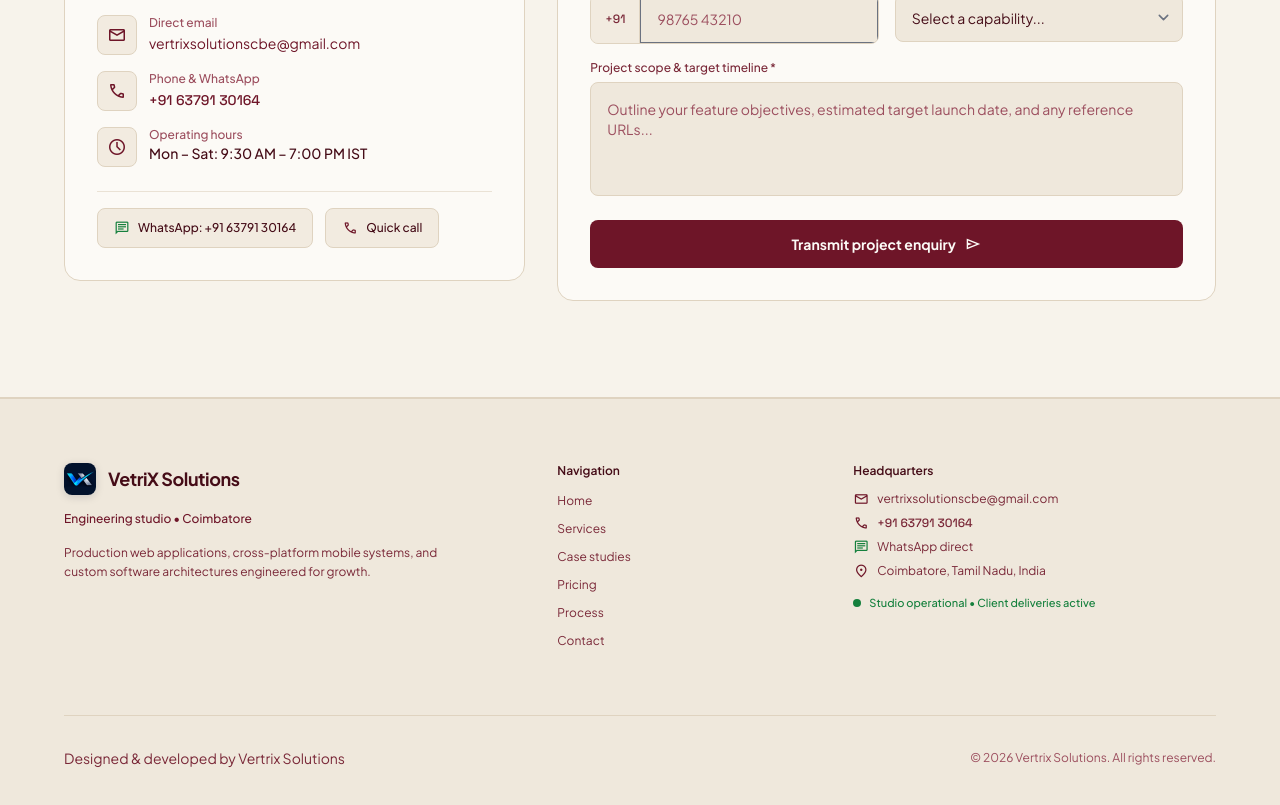
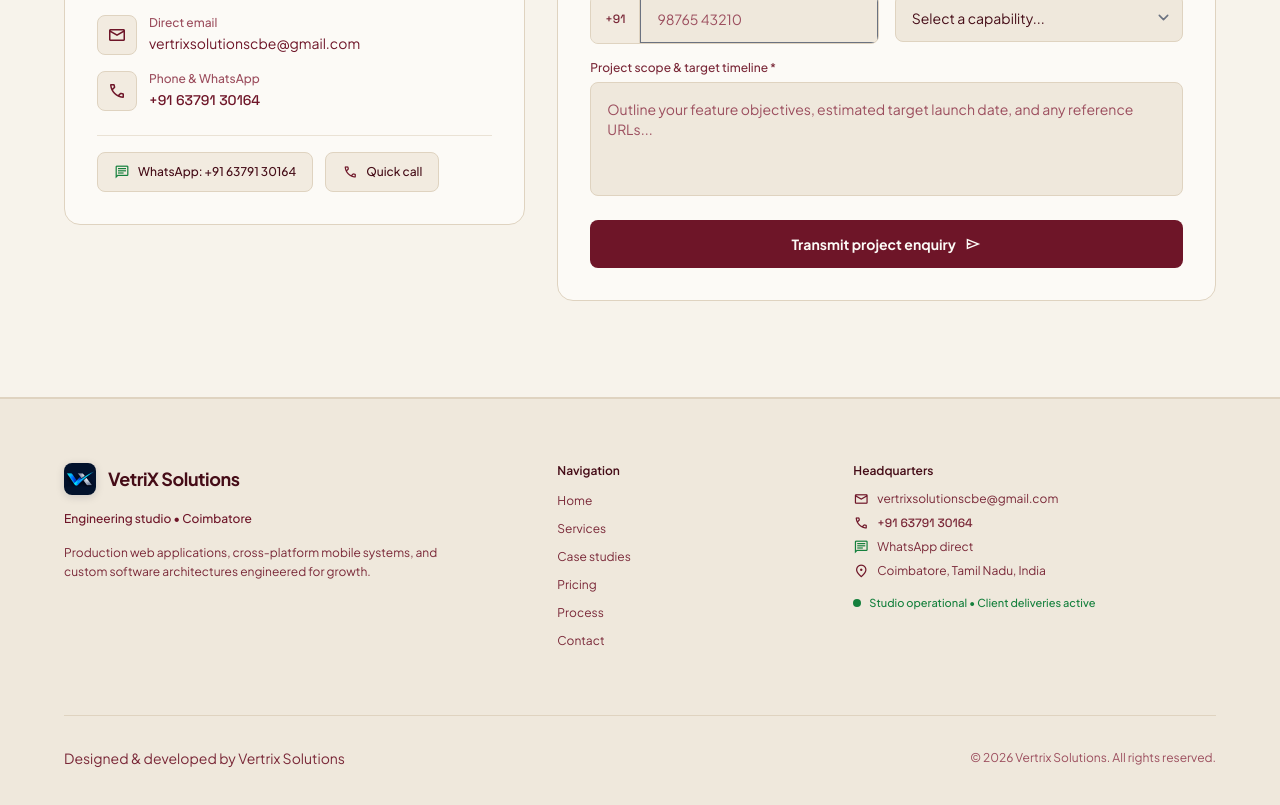
Before and after one commit to crazypravee124567-source/VERTRIX-SOLUTIONS-, a React (Vite) app: page /#contact in a window 1280 px wide. Shown: the part 8760-9565 px from the top of the page. Built offline with nearby package versions, Linux system fonts and the light colour scheme.

Commit message:
feat: add Contact component with project enquiry form and direct communication channels

```diff
--- a/src/components/Contact.jsx
+++ b/src/components/Contact.jsx
@@ -113,17 +113,7 @@
                 </div>
               </div>
 
-              <div className="flex items-start gap-3">
-                <div className="w-10 h-10 rounded-lg bg-surface-elevated border border-border-ui flex items-center justify-center shrink-0 text-accent">
-                  <span className="material-symbols-outlined text-[20px]">schedule</span>
-                </div>
-                <div>
-                  <span className="text-xs text-text-muted font-medium block">
-                    Operating hours
-                  </span>
-                  <p className="font-body text-sm text-white font-medium">Mon – Sat: 9:30 AM – 7:00 PM IST</p>
-                </div>
-              </div>
+
             </div>
 
             {/* Direct Channel Actions */}
```
